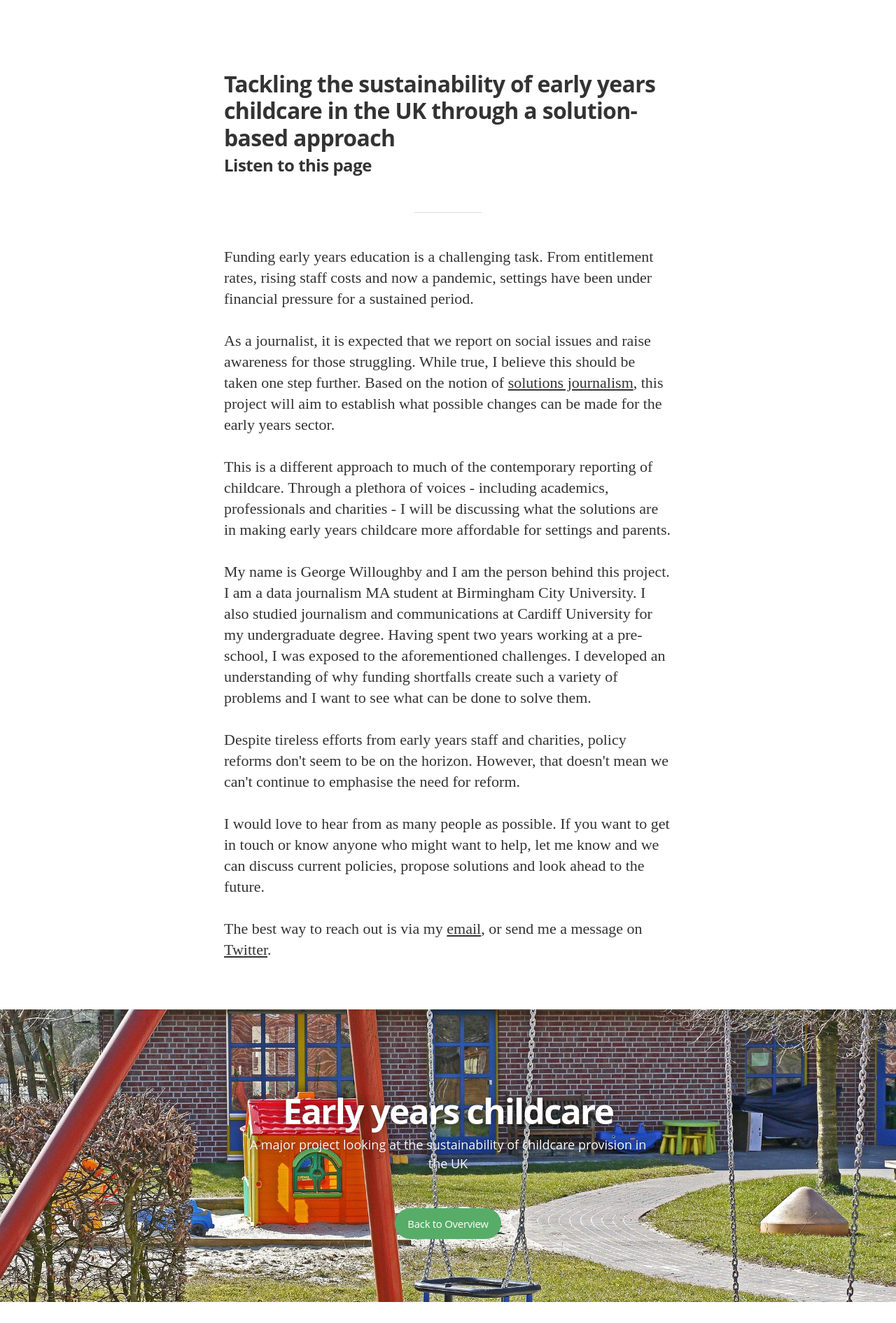
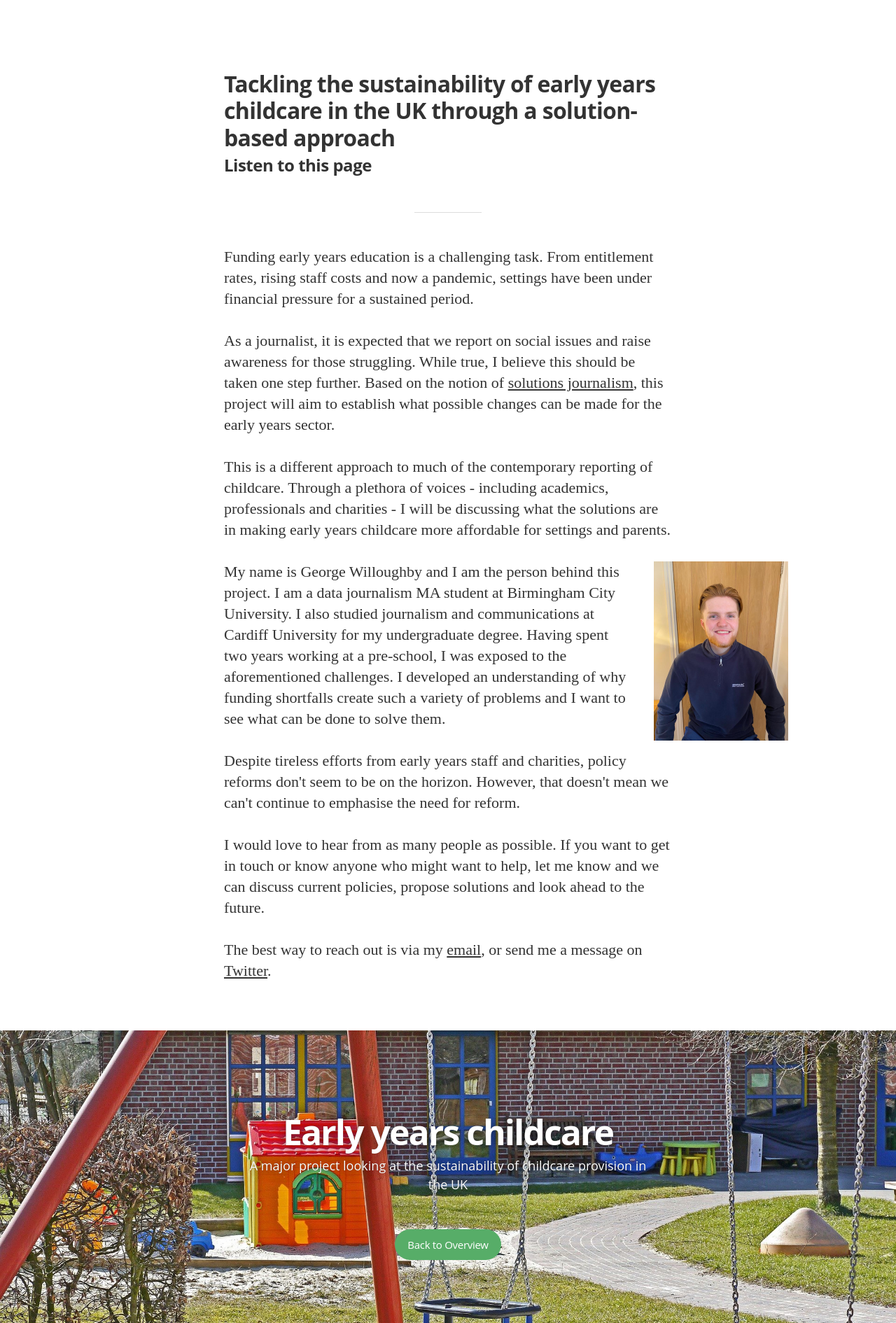
Before and after one commit to GWilloughby99/early-years-project, a Jekyll site: the page built from about.md, in a window 1280 px wide. Shown: the part 902-2792 px from the top of the page at 70% size. Built offline with Jekyll 4.4.1, drawn with Linux system fonts in a browser that asks for light colours; nearby versions of some CDN libraries; some web fonts are replaced; before the commit the page ends 2762 px from its top, so only the background shows below that.

Commit message:
Update about.md

```diff
--- a/about.md
+++ b/about.md
@@ -2,8 +2,8 @@
 layout: page
 title: More about this early years project
 permalink: /about/
-image: /assets/article_images/outside-play.jpg
-image2: /assets/article_images/outside-play-mobile.jpg
+image: "/assets/article_images/outside-play.jpg"
+image2: "/assets/article_images/outside-play-mobile.jpg"
 ---
 
 <html>
@@ -22,7 +22,7 @@ image2: /assets/article_images/outside-play-mobile.jpg
 <p> As a journalist, it is expected that we report on social issues and raise awareness for those struggling. While true, I believe this should be taken one step further. Based on the notion of <a href="https://www.solutionsjournalism.org/">solutions journalism</a>, this project will aim to establish what possible changes can be made for the early years sector. </p>
 <p> This is a different approach to much of the contemporary reporting of childcare. Through a plethora of voices - including academics, professionals and charities - I will be discussing what the solutions are in making early years childcare more affordable for settings and parents. </p>
 
-<!-- <img class="profile-image" src="/assets/images/profile.png"> -->
+<img class="profile-image" src="/assets/images/profile.png">
 
 <p> My name is George Willoughby and I am the person behind this project. I am a data journalism MA student at Birmingham City University. I also studied journalism and communications at Cardiff University for my undergraduate degree. Having spent two years working at a pre-school, I was exposed to the aforementioned challenges. I developed an understanding of why funding shortfalls create such a variety of problems and I want to see what can be done to solve them. </p>
 
```
